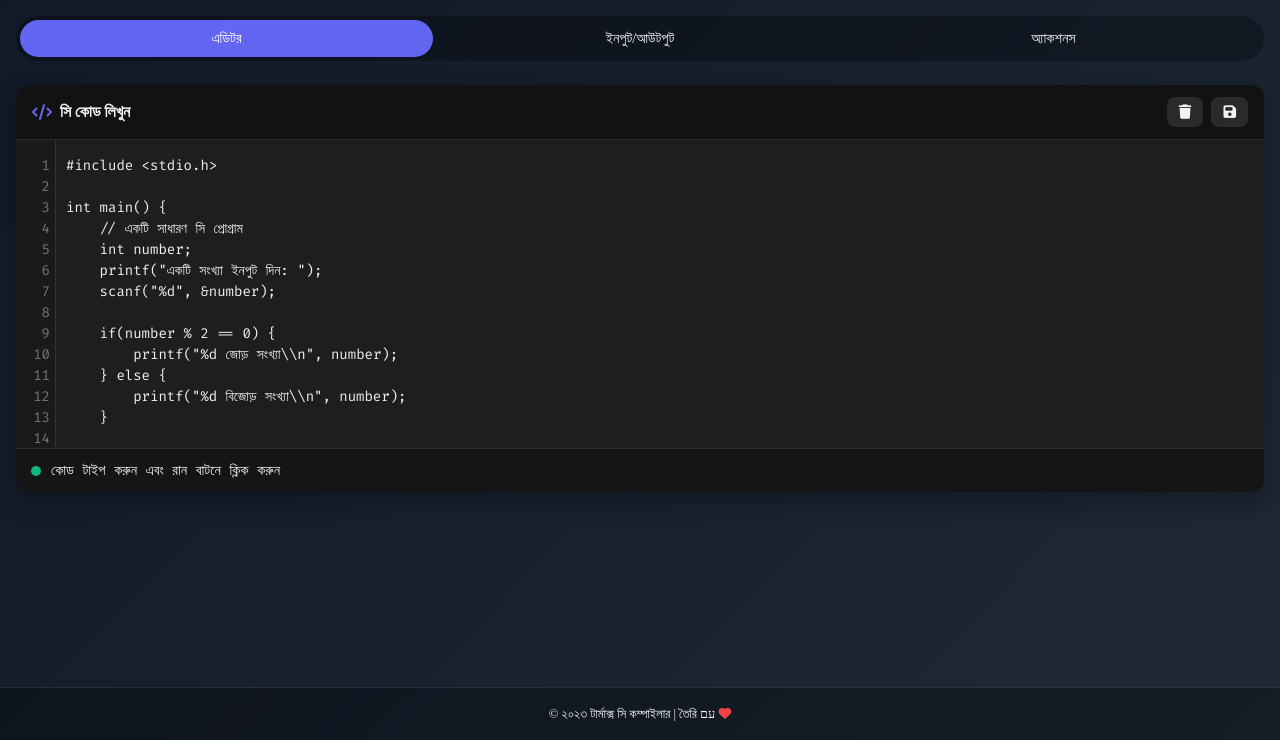
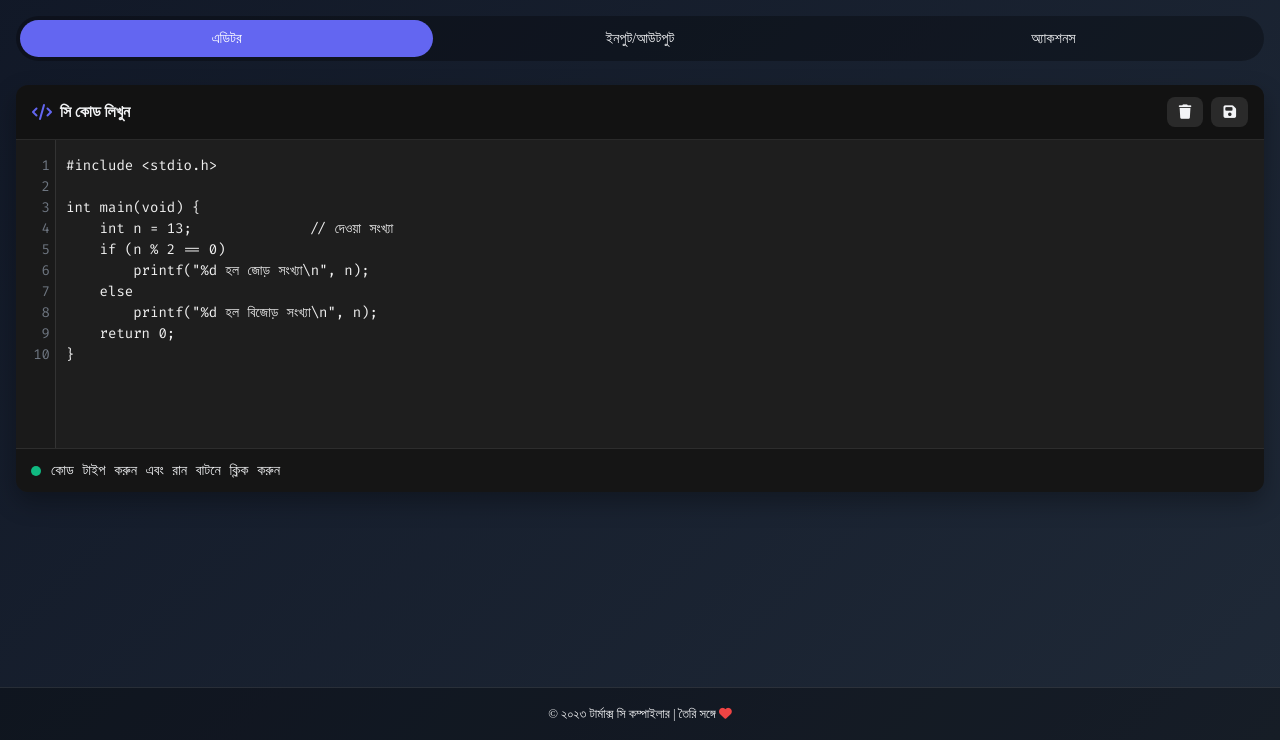
Before and after one commit to Shimul555Mod/C-Compiler-S555M, a Flask app: page / in a window 1280 px wide. Shown: the part 60-800 px from the top of the page. Run offline with Flask 3, Linux system fonts and the light colour scheme; some web fonts are replaced.

Commit message:
Update index.html

```diff
--- a/templates/index.html
+++ b/templates/index.html
@@ -619,18 +618,12 @@
                         <div class="line-numbers" id="lineNumbers">1<br>2<br>3<br>4<br>5<br>6<br>7<br>8<br>9<br>10</div>
                         <textarea class="code-editor" id="code-editor" spellcheck="false" oninput="updateLineNumbers()">#include &lt;stdio.h&gt;
 
-int main() {
-    // একটি সাধারণ সি প্রোগ্রাম
-    int number;
-    printf("একটি সংখ্যা ইনপুট দিন: ");
-    scanf("%d", &number);
-
-    if(number % 2 == 0) {
-        printf("%d জোড় সংখ্যা\\n", number);
-    } else {
-        printf("%d বিজোড় সংখ্যা\\n", number);
-    }
-
+int main(void) {
+    int n = 13;              // দেওয়া সংখ্যা
+    if (n % 2 == 0)
+        printf("%d হল জোড় সংখ্যা\n", n);
+    else
+        printf("%d হল বিজোড় সংখ্যা\n", n);
     return 0;
 }</textarea>
                     </div>
@@ -648,7 +641,7 @@ int main() {
                         <div class="section-header">
                             <h2><i class="fas fa-keyboard"></i> ইনপুট (ঐচ্ছিক)</h2>
                         </div>
-                        <textarea class="user-input" id="user-input" placeholder="প্রোগ্রামটির জন্য প্রয়োজনীয় ইনপুট এখানে দিন...">5</textarea>
+                        <textarea class="user-input" id="user-input" placeholder="প্রোগ্রামটির জন্য প্রয়োজনীয় ইনপুট এখানে দিন..."></textarea>
                     </section>
 
                     <section class="output-section">
@@ -702,7 +695,7 @@ int main() {
 
         <!-- Footer -->
         <footer class="footer">
-            <p>© ২০২৩ টার্মাক্স সি কম্পাইলার | তৈরি עם <i class="fas fa-heart" style="color: #ef4444;"></i></p>
+            <p>© ২০২৩ টার্মাক্স সি কম্পাইলার | তৈরি সঙ্গে <i class="fas fa-heart" style="color: #ef4444;"></i></p>
         </footer>
 
         <!-- Sidebar -->
@@ -982,7 +975,9 @@ int main() {
 
                         for (const match of printfMatches) {
                             const message = match.replace(/printf\(["']/, '').replace(/["']\)/, '');
-                            output += message + '\n';
+                            // Replace escape sequences
+                            const formattedMessage = message.replace(/\\n/g, '\n').replace(/\\t/g, '\t');
+                            output += formattedMessage;
                         }
                     }
 
@@ -994,24 +989,12 @@ int main() {
                     }
 
                     // Add specific behavior for common patterns
-                    if (code.includes('%d') && inputLines.length > 0) {
-                        const num = parseInt(inputLines[0]);
-                        if (!isNaN(num)) {
-                            if (code.includes('জোড়') || code.includes('even')) {
-                                output += num % 2 === 0 ? `${num} জোড় সংখ্যা\n` : `${num} বিজোড় সংখ্যা\n`;
-                            }
-
-                            if (code.includes('ফিবোনাচি') || code.includes('Fibonacci')) {
-                                output += 'ফিবোনাচি সিরিজ: ';
-                                let a = 0, b = 1;
-                                for (let i = 0; i < num; i++) {
-                                    output += a + ' ';
-                                    const next = a + b;
-                                    a = b;
-                                    b = next;
-                                }
-                                output += '\n';
-                            }
+                    if (code.includes('n % 2 == 0')) {
+                        // Check if the code is checking for even/odd
+                        const nMatch = code.match(/int\s+(\w+)\s*=\s*(\d+)/);
+                        if (nMatch) {
+                            const n = parseInt(nMatch[2]);
+                            output += n % 2 === 0 ? `${n} হল জোড় সংখ্যা\n` : `${n} হল বিজোড় সংখ্যা\n`;
                         }
                     }
 
```
Also changed, not shown: other parts of templates/index.html (+27 -28 lines).
